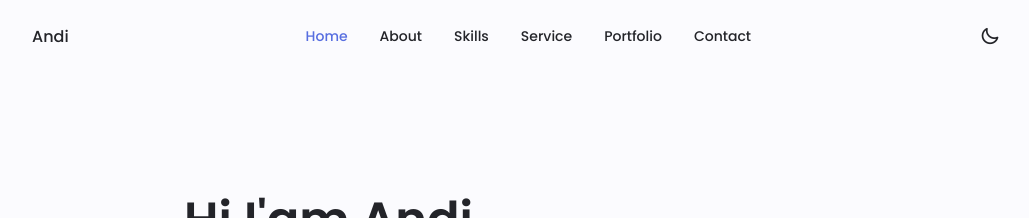
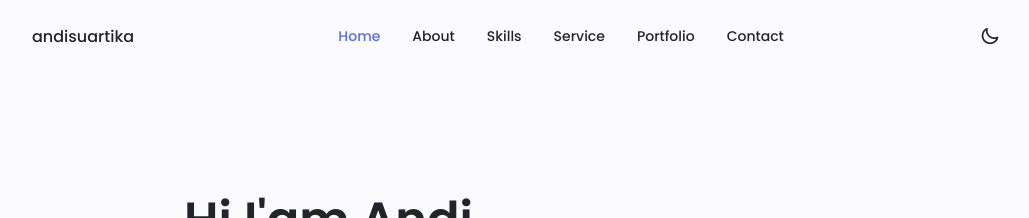
Before and after one commit to andisuartika/andisuartika.github.io, a plain HTML site: page index.html in a window 1280 px wide. Shown: the top 218 px of the page, without its empty margins (124-1153 px from the left). Drawn offline with nearby package versions, Linux system fonts and the light colour scheme.

Commit message:
Update index.html

```diff
--- a/index.html
+++ b/index.html
@@ -22,7 +22,7 @@
     <!-- HEADER -->
     <hader class="header" id="header">
       <nav class="nav container">
-        <a href="#" class="nav__logo">Andi</a>
+        <a href="#" class="nav__logo">andisuartika</a>
 
         <div class="nav__menu" id="nav-menu">
           <ul class="nav__list grid">
```
